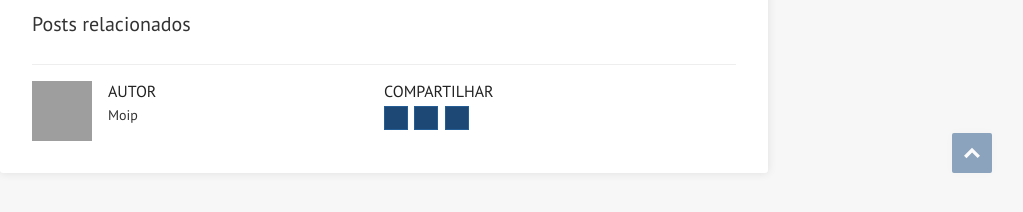
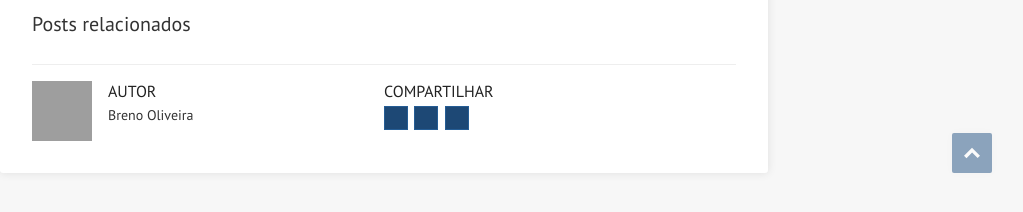
Before and after one commit to moip/blog-devs, a Jekyll site: the page built from _posts/2015-07-16-seu-ecommerce-tao-rapido-quanto-o-google-usando-elasticsearch.md, in a window 1280 px wide and 900 px high, scrolled down 5192 px. Shown: the part 663-875 px from the top of the window, without its empty margins (256-1279 px from the left). Built offline with Jekyll 4.4.1, drawn with Linux system fonts in a browser that asks for light colours; nearby versions of some CDN libraries; grey boxes are pictures that could not be loaded.

Commit message:
fix author name

```diff
--- a/_includes/author.html
+++ b/_includes/author.html
@@ -7,7 +7,7 @@
   {% endif %}
   <h5>Autor</h4>
   <h6>
-    {{ site.author }}
+    Breno Oliveira
   </h5>
 </div>
 {% endcapture %}{{ author_info | strip_newlines }}
```
